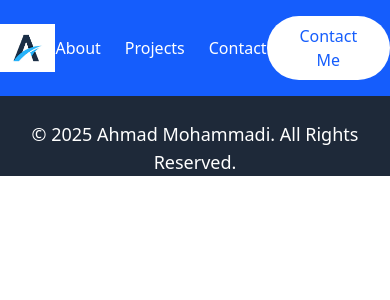
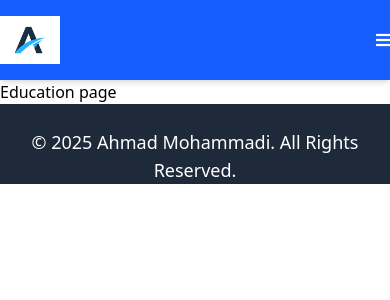
Before and after one commit to AM940210/My-Portfolio, a React (Vite) app: page /education in a window 390 px wide. Shown: the top 300 px of the page. Built offline with nearby package versions, Linux system fonts and the light colour scheme.

Commit message:
added Education page and edit header code to be responsive with mobile version

```diff
--- a/src/Components/Header.tsx
+++ b/src/Components/Header.tsx
@@ -1,7 +1,9 @@
-import React from "react";
+import React, { useState } from "react";
 import { Link } from "react-router-dom";
 
 const Header: React.FC = () => {
+  const [isOpen, setIsOpen] = useState(false);
+
   return (
     <header className="bg-blue-600 text-white py-4 shadow-md">
       <nav className="container mx-auto flex justify-between items-center">
@@ -14,36 +16,37 @@ const Header: React.FC = () => {
             />
           </Link>
         </div>
-        <ul className="flex space-x-6 justify-center flex-grow">
-          <li>
-            <Link
-              to="/about"
-              className="hover:text-gray-300 transition duration-200"
-            >
-              About
-            </Link>
-          </li>
-          <li>
-            <Link
-              to="/projects"
-              className="hover:text-gray-300 transition duration-200"
-            >
-              Projects
-            </Link>
-          </li>
-          <li>
-            <Link
-              to="/contact"
-              className="hover:text-gray-300 transition duration-200"
-            >
-              Contact
-            </Link>
-          </li>
+
+        {/* Desktop Navigation Links */}
+        <ul className="hidden md:flex space-x-6 justify-center flex-grow">
+          <li><Link to="/about">About</Link></li>
+          <li><Link to="/education">Education</Link></li>
+          <li><Link to="/projects">Projects</Link></li>
+          <li><Link to="/contact">Contact</Link></li>
         </ul>
-        <div>
-          <button className="bg-white text-blue-600 px-6 py-2 rounded-full hover:bg-gray-200 transition duration-200">
-            Contact Me
-          </button>
+
+        {/* Hamburger Icon for Mobile */}
+        <button className="md:hidden text-white" onClick={() => setIsOpen(!isOpen)}>
+          <i className="fas fa-bars"></i>
+        </button>
+
+        {/* Mobile Menu */}
+        <div className={`md:hidden ${isOpen ? "block" : "hidden"}`}>
+          <ul className="space-y-4 text-center">
+            <li><Link to="/about">About</Link></li>
+            <li><Link to="/education">Education</Link></li>
+            <li><Link to="/projects">Projects</Link></li>
+            <li><Link to="/contact">Contact</Link></li>
+          </ul>
+        </div>
+
+        {/* Contact Me Button for Desktop */}
+        <div className="hidden md:block">
+          <Link to="/contact">
+            <button className="bg-white text-blue-600 px-6 py-2 rounded-full hover:bg-gray-200 transition duration-200">
+              Contact Me
+            </button>
+          </Link>
         </div>
       </nav>
     </header>
--- a/src/main.tsx
+++ b/src/main.tsx
@@ -7,6 +7,7 @@ import About from "./pages/About";
 import Contact from "./pages/Contact";
 import Home from "./pages/Home";
 import Projects from "./pages/Projects";
+import Education from "./pages/Education";
 
 createRoot(document.getElementById("root")!).render(
   <StrictMode>
@@ -17,6 +18,7 @@ createRoot(document.getElementById("root")!).render(
         <Route path="/about" element={<About />} />
         <Route path="/projects" element={<Projects />} />
         <Route path="/contact" element={<Contact />} />
+        <Route path="/education" element={<Education />} />
       </Routes>
       <Footer />
     </BrowserRouter>
--- /dev/null
+++ b/src/pages/Education.tsx
@@ -0,0 +1,11 @@
+import React from "react";
+
+const Education: React.FC = () => {
+  return (
+    <div>
+      <h1>Education page</h1>
+    </div>
+  );
+};
+
+export default Education;
```
